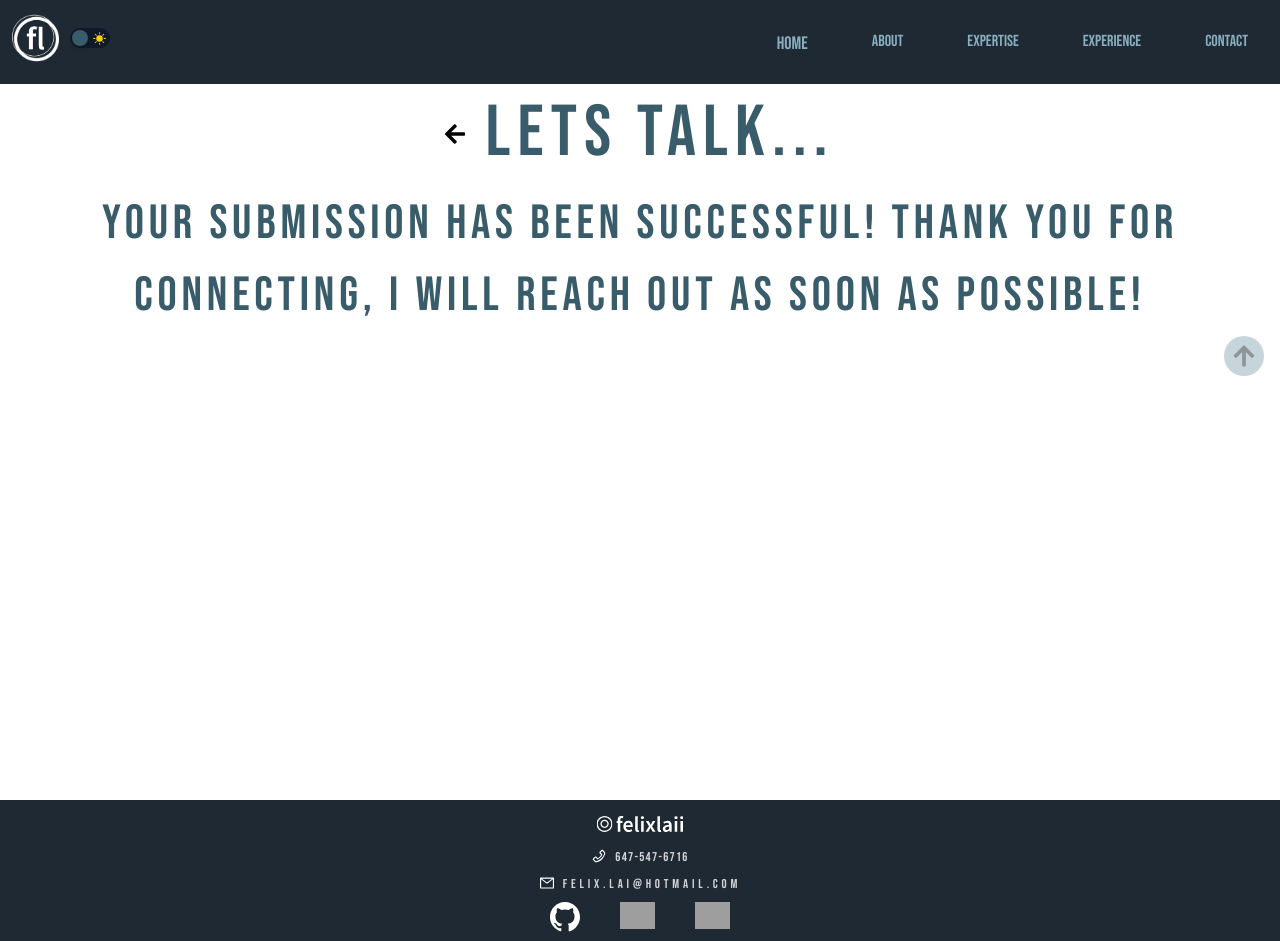
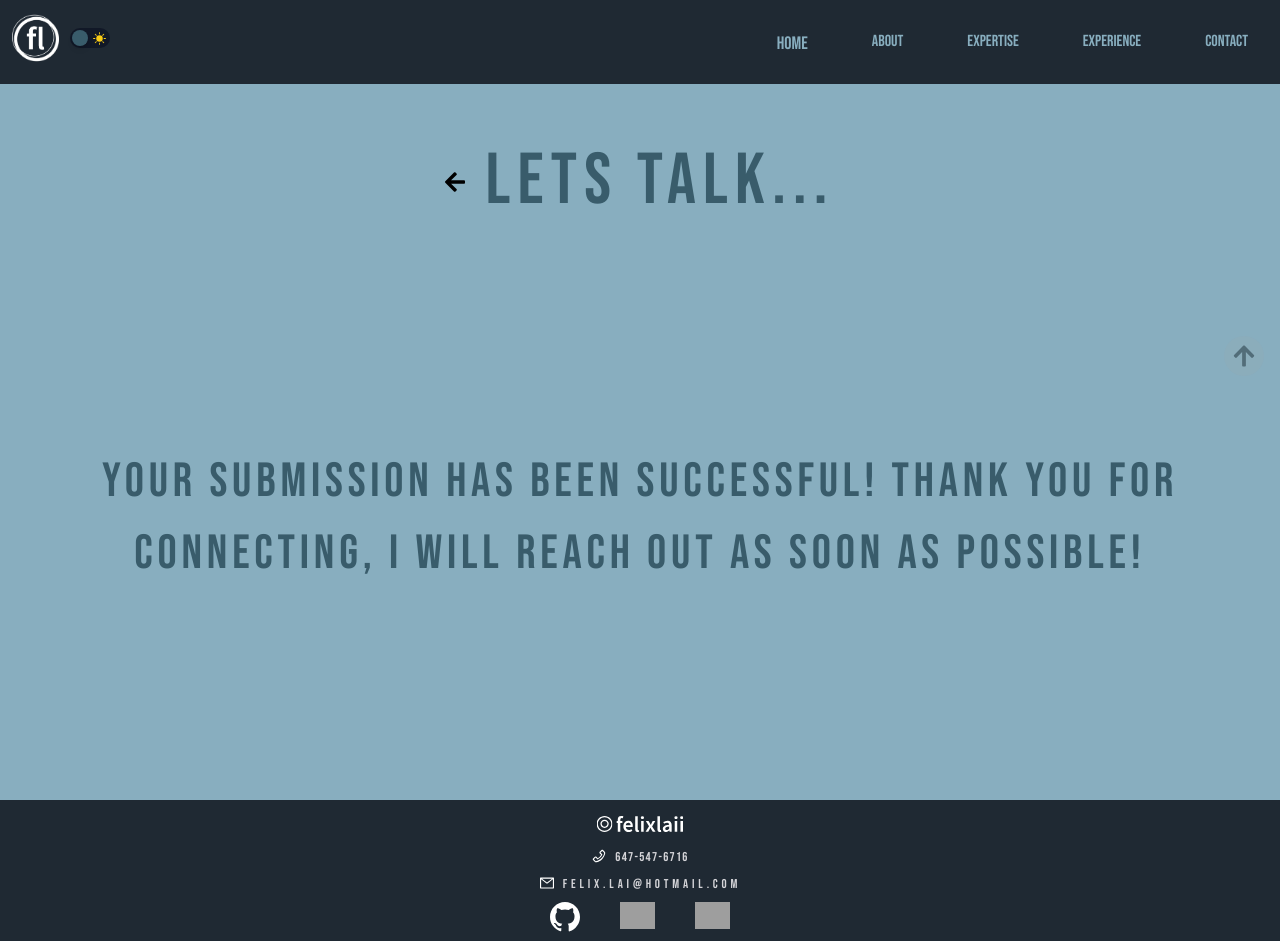
Before and after one commit to felixlaii/nextjs-ts-tailwind-portfolio, a Next.js app: page /success in a window 1280 px wide. Built offline with nearby package versions, Linux system fonts and the light colour scheme; grey boxes are pictures that could not be loaded.

Commit message:
added new icons

```diff
--- a/next.config.js
+++ b/next.config.js
@@ -1,5 +1,5 @@
 module.exports = {
     images: {
-      domains: ['res.cloudinary.com'], // Add any other allowed domains as needed
+      domains: ['res.cloudinary.com'],
     },
   };
--- a/src/components/ui/ProjectSetUp.tsx
+++ b/src/components/ui/ProjectSetUp.tsx
@@ -80,11 +80,11 @@ const ProjectSetUp: React.FC<ProjectCardProps> = ({
                 <div key={index} className="flex ">
                   <div key={index}>
                     <Image
-                      height={80}
+                      height={70}
                       width={80}
                       src={tech}
                       alt={`tech-icon-${index}`}
-                      className="mx-1 lg:w-4 lg:h-5 w-2 h-1 md:w-5 md:h-4 lg:mb-2"
+                      className="mx-1 lg:w-4 lg:h-4 w-2 h-1 md:w-5 md:h-4 lg:mb-2"
                     />
                   </div>
                 </div>
--- a/src/pages/success.tsx
+++ b/src/pages/success.tsx
@@ -7,20 +7,23 @@ export default function Success() {
   const goBack = () => {
     router.back();
   };
+
   return (
-    <div className="flex flex-col min-h-screen pt-[5rem]">
-      <div className="flex flex-row items-center mx-auto">
+    <div className="flex flex-col justify-center items-center pt-[8rem] h-screen bg-brand-base">
+      <div className="flex flex-row items-center">
         <div className="align-middle">
           <FaArrowLeft
             className="h-10 w-5 cursor-pointer mr-5"
             onClick={goBack}
           />
         </div>
-        <h1 className="text-[3.5rem] md:text-[4rem] lg:text-[4.5rem] tracking-widest font-custom text-brand-darkMode">
-          Lets Talk...
-        </h1>
+        <div className="">
+          <h1 className="text-[3.5rem] md:text-[4rem] lg:text-[4.5rem] tracking-widest font-custom text-brand-darkMode">
+            Lets Talk...
+          </h1>
+        </div>
       </div>
-      <div>
+      <div className="flex justify-center items-center flex-1">
         <p className="text-[3rem] text-center text-brand-darkMode font-custom tracking-widest">
           Your submission has been successful! Thank you for connecting, I will
           reach out as soon as possible!
```
Also changed, not shown: data/projects-data.ts (+6 -2 lines).
